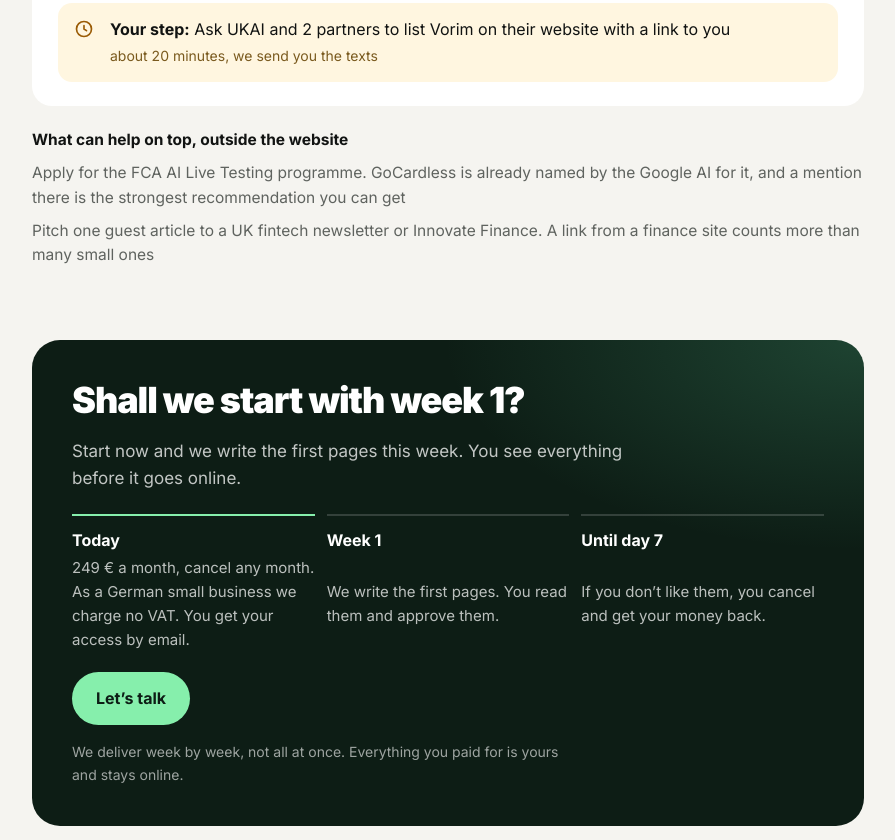
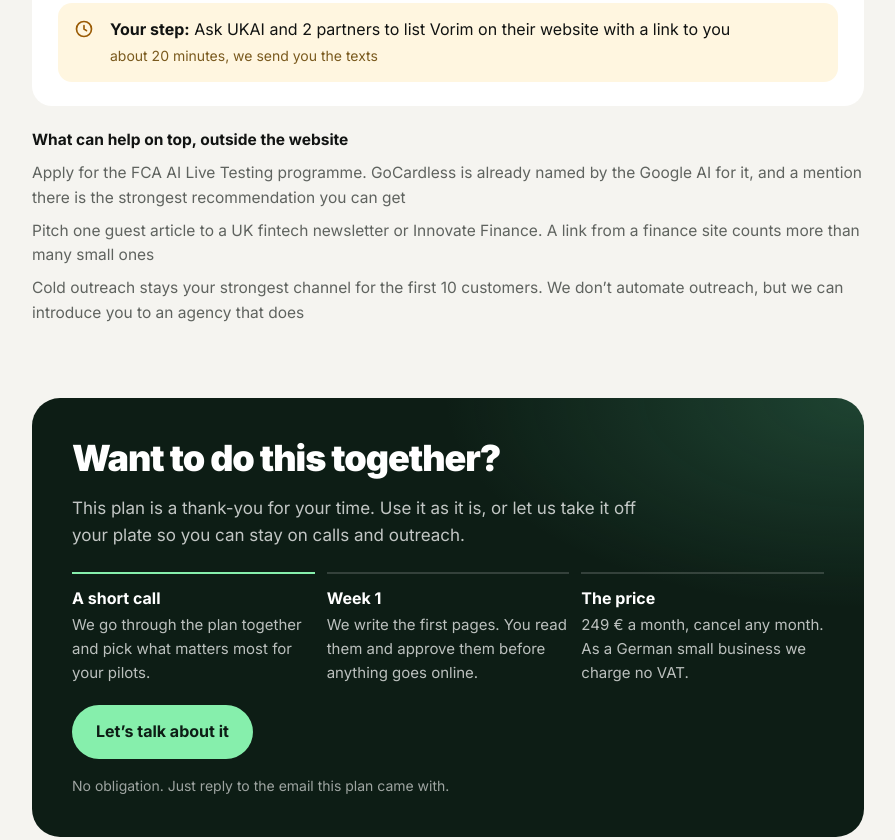
Before and after one commit to designed-by-dark/getmarketing, a plain HTML site: page angebot/vorim-4bf36a4e/index.html in a window 1280 px wide. Shown: the part 4396-5236 px from the top of the page, without its empty margins (192-1087 px from the left). Drawn offline with Linux system fonts and the light colour scheme.

Commit message:
Vorim offer: soft talk invitation instead of checkout, outreach agency note
Co-Authored-By: Claude Opus 5.5 <noreply@anthropic.com>

```diff
--- a/angebot/vorim-4bf36a4e/index.html
+++ b/angebot/vorim-4bf36a4e/index.html
@@ -211,11 +211,12 @@ const DATA = {
   ],
 
   extra: ["Apply for the FCA AI Live Testing programme. GoCardless is already named by the Google AI for it, and a mention there is the strongest recommendation you can get",
-          "Pitch one guest article to a UK fintech newsletter or Innovate Finance. A link from a finance site counts more than many small ones"],
+          "Pitch one guest article to a UK fintech newsletter or Innovate Finance. A link from a finance site counts more than many small ones",
+          "Cold outreach stays your strongest channel for the first 10 customers. We don’t automate outreach, but we can introduce you to an agency that does"],
 
   checkout: {
-    url: "https://getmarketing.team",
-    price: "249 €", guarantee_days: 7
+    url: "#start",
+    price: "249 €"
   }
 };
 
@@ -310,15 +311,15 @@ document.getElementById("app").innerHTML = `
 </section>
 
 <section class="cta" id="start" aria-labelledby="h2e">
-  <h2 id="h2e">Shall we start with week 1?</h2>
-  <p>Start now and we write the first pages this week. You see everything before it goes online.</p>
+  <h2 id="h2e">Want to do this together?</h2>
+  <p>This plan is a thank-you for your time. Use it as it is, or let us take it off your plate so you can stay on calls and outreach.</p>
   <div class="steps">
-    <div><b>Today</b><span>${esc(D.checkout.price)} a month, cancel any month. As a German small business we charge no VAT. You get your access by email.</span></div>
-    <div><b>Week 1</b><span>We write the first pages. You read them and approve them.</span></div>
-    <div><b>Until day ${D.checkout.guarantee_days}</b><span>If you don’t like them, you cancel and get your money back.</span></div>
+    <div><b>A short call</b><span>We go through the plan together and pick what matters most for your pilots.</span></div>
+    <div><b>Week 1</b><span>We write the first pages. You read them and approve them before anything goes online.</span></div>
+    <div><b>The price</b><span>${esc(D.checkout.price)} a month, cancel any month. As a German small business we charge no VAT.</span></div>
   </div>
-  <a href="${esc(D.checkout.url)}">Let’s talk</a>
-  <p class="small">We deliver week by week, not all at once. Everything you paid for is yours and stays online.</p>
+  <a href="${esc(D.checkout.url)}">Let’s talk about it</a>
+  <p class="small">No obligation. Just reply to the email this plan came with.</p>
 </section>
 
 <p class="foot">All numbers are estimates from public search data for the UK, as of ${esc(D.date)}. Nobody can guarantee places on Google, including us.</p>
```
